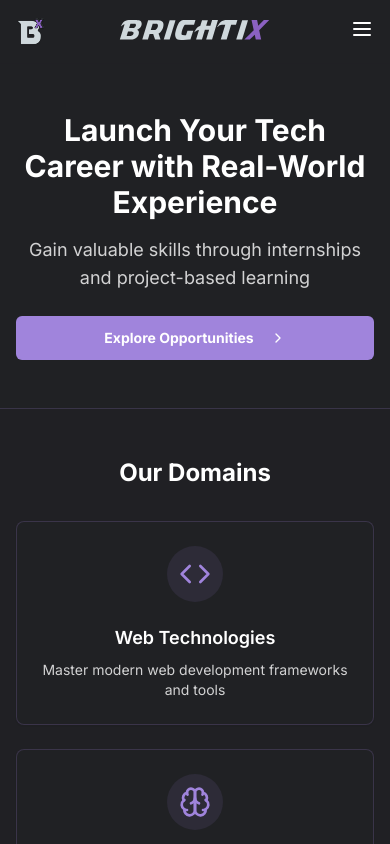
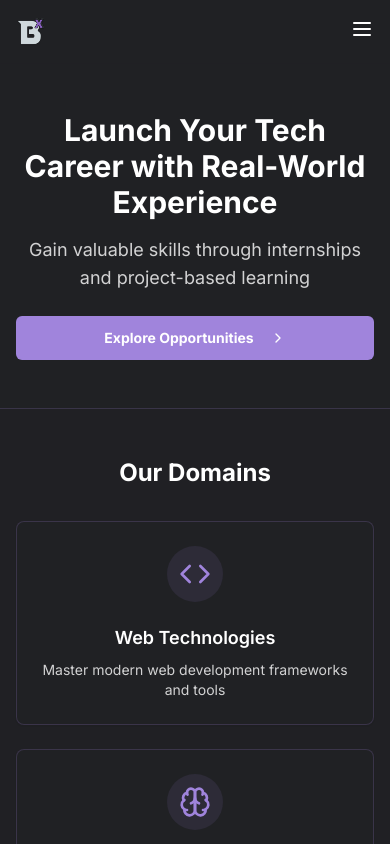
Before and after one commit to Lalith2801/Brighti-X, a Next.js app: page / in a window 390 px wide. Shown: the top 844 px of the page. Built offline with nearby package versions, Linux system fonts and the light colour scheme.

Commit message:
fix-hamburger

```diff
--- a/app/client-layout.tsx
+++ b/app/client-layout.tsx
@@ -1,21 +1,21 @@
-'use client'
+'use client';
 
-import { useState } from 'react'
-import Link from 'next/link'
-import Image from 'next/image'
-import { Menu, X } from 'lucide-react'
+import { useState } from 'react';
+import Link from 'next/link';
+import Image from 'next/image';
+import { Menu, X } from 'lucide-react';
 
 export default function ClientLayout({
   children,
 }: {
-  children: React.ReactNode
+  children: React.ReactNode;
 }) {
-  const [isMenuOpen, setIsMenuOpen] = useState(false)
+  const [isMenuOpen, setIsMenuOpen] = useState(false);
 
   return (
     <>
-      <nav className="bg-[#202124] border-b border-[#202124]/20 h-16">
-        <div className="container mx-auto flex items-center justify-between px-4 h-full relative">
+      <nav className="bg-[#202124] border-b border-[#202124]/20 h-16 z-50 relative">
+        <div className="container mx-auto flex items-center justify-between px-4 h-full">
           {/* Left Logo */}
           <Link href="/" className="flex items-center">
             <Image
@@ -27,17 +27,11 @@ export default function ClientLayout({
             />
           </Link>
 
-          {/* Center Image (Show on all screen sizes) */}
-          <Link href="/" className="absolute left-1/2 transform -translate-x-1/2 md:hidden">
-            <Image
-              src="/logo2.svg"
-              alt="Center Image"
-              width={200}
-              height={50}
-              className="w-auto h-auto max-w-[180px]"
-            />
-          </Link>
-          <Link href="/" className="hidden md:absolute md:left-1/2 md:transform md:-translate-x-1/2 md:h-full md:flex md:items-center">
+          {/* Center Image */}
+          <Link
+            href="/"
+            className="absolute left-1/2 transform -translate-x-1/2 hidden md:flex h-full items-center"
+          >
             <Image
               src="/logo2.svg"
               alt="Center Image"
@@ -51,7 +45,7 @@ export default function ClientLayout({
           <div className="md:hidden">
             <button
               onClick={() => setIsMenuOpen(!isMenuOpen)}
-              className="text-white"
+              className="text-white focus:outline-none"
             >
               {isMenuOpen ? <X className="h-6 w-6" /> : <Menu className="h-6 w-6" />}
             </button>
@@ -59,19 +53,43 @@ export default function ClientLayout({
 
           {/* Navigation Links */}
           <div
-            className={`absolute top-16 left-0 w-full bg-[#202124] border-t border-[#202124]/20 p-4 md:static md:flex md:space-x-8 md:p-0 md:top-0 md:left-auto md:w-auto ${
+            className={`fixed top-16 left-0 w-full bg-[#202124] border-t border-[#202124]/20 p-4 md:static md:flex md:space-x-8 md:p-0 md:top-0 md:left-auto md:w-auto ${
               isMenuOpen ? 'block' : 'hidden'
             }`}
           >
-            <Link href="/about" className="block md:inline-block text-white hover:text-[#A084DC] transition-colors py-2">About</Link>
-            <Link href="/services" className="block md:inline-block text-white hover:text-[#A084DC] transition-colors py-2">Services</Link>
-            <Link href="/careers" className="block md:inline-block text-white hover:text-[#A084DC] transition-colors py-2">Careers</Link>
-            <Link href="/login" className="block md:inline-block text-white hover:text-[#A084DC] transition-colors py-2">Login</Link>
+            <Link
+              href="/about"
+              className="block md:inline-block text-white hover:text-[#A084DC] transition-colors py-2"
+              onClick={() => setIsMenuOpen(false)} // Close menu on link click
+            >
+              About
+            </Link>
+            <Link
+              href="/services"
+              className="block md:inline-block text-white hover:text-[#A084DC] transition-colors py-2"
+              onClick={() => setIsMenuOpen(false)}
+            >
+              Services
+            </Link>
+            <Link
+              href="/careers"
+              className="block md:inline-block text-white hover:text-[#A084DC] transition-colors py-2"
+              onClick={() => setIsMenuOpen(false)}
+            >
+              Careers
+            </Link>
+            <Link
+              href="/login"
+              className="block md:inline-block text-white hover:text-[#A084DC] transition-colors py-2"
+              onClick={() => setIsMenuOpen(false)}
+            >
+              Login
+            </Link>
           </div>
         </div>
       </nav>
 
       {children}
     </>
-  )
+  );
 }
```
